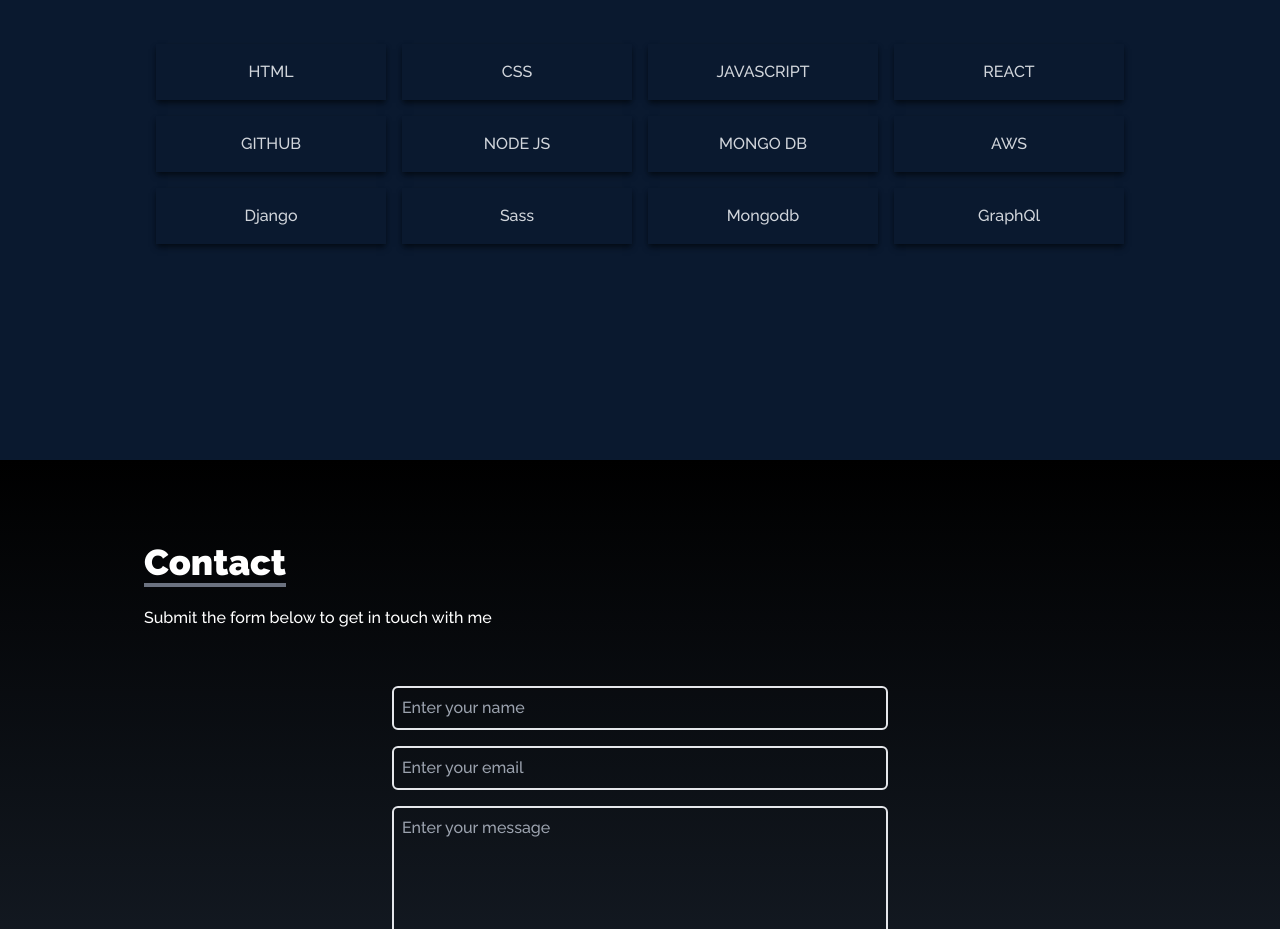
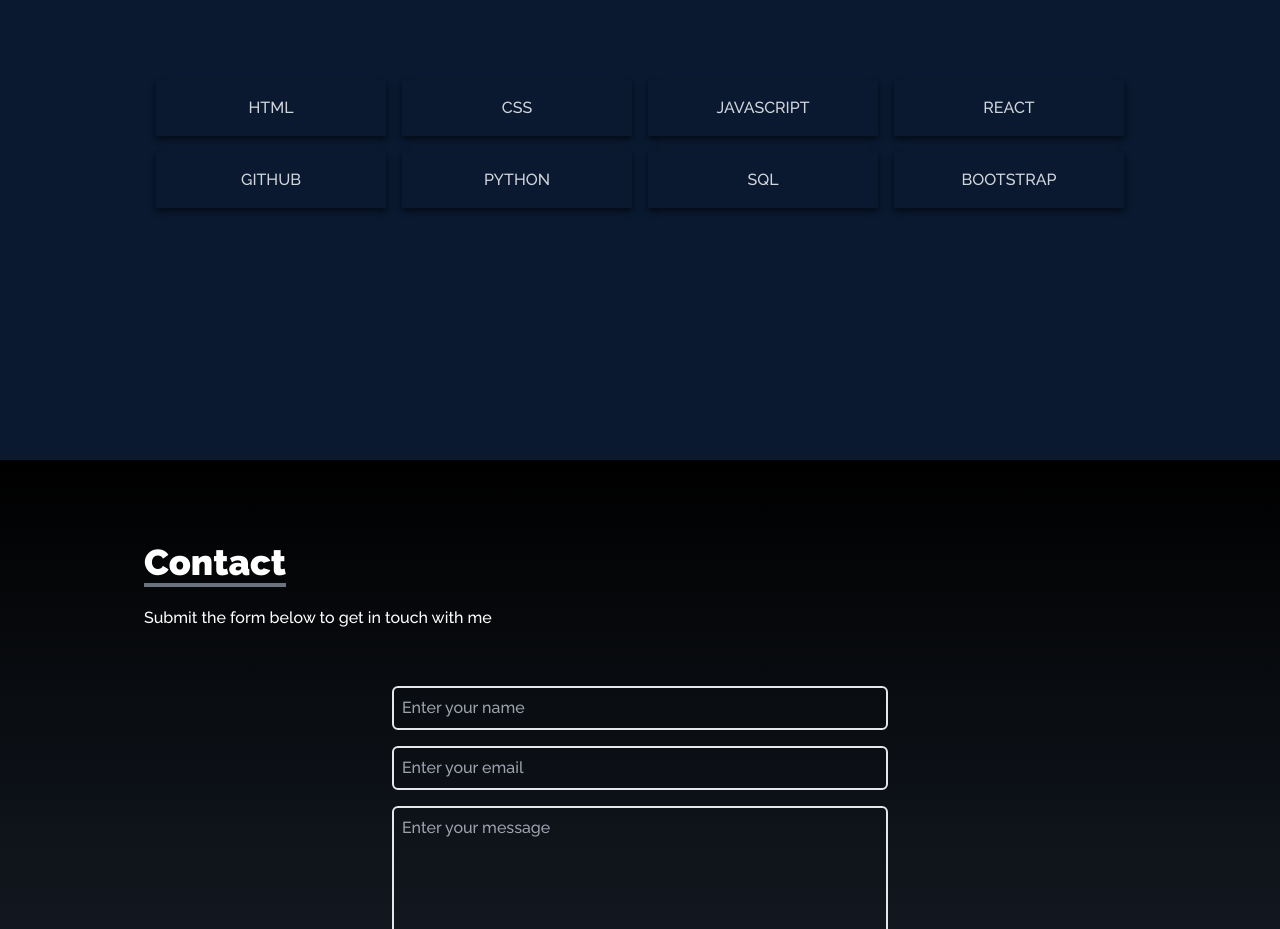
Before and after one commit to vaibhav-hundekar/React-Portfolio, a React (Create React App) app: page / in a window 1280 px wide. Shown: the part 1940-2869 px from the top of the page. Built offline with nearby package versions, Linux system fonts and the light colour scheme.

Commit message:
Update Portfolio.jsx

```diff
--- a/src/Components/Portfolio.jsx
+++ b/src/Components/Portfolio.jsx
@@ -27,25 +27,13 @@
                   <p className='my-4'>GITHUB</p>
               </div>
               <div className='shadow-md shadow-[#040c16] hover:scale-110 duration-500'>
-                  <p className='my-4'>NODE JS</p>
+                  <p className='my-4'>PYTHON</p>
               </div>
               <div className='shadow-md shadow-[#040c16] hover:scale-110 duration-500'>
-                  <p className='my-4'>MONGO DB</p>
+                  <p className='my-4'>SQL</p>
               </div>
               <div className='shadow-md shadow-[#040c16] hover:scale-110 duration-500'>
-                  <p className='my-4'>AWS</p>
-              </div>
-              <div className='shadow-md shadow-[#040c16] hover:scale-110 duration-500'>
-                  <p className='my-4'>Django</p>
-              </div>
-              <div className='shadow-md shadow-[#040c16] hover:scale-110 duration-500'>
-                  <p className='my-4'>Sass</p>
-              </div>
-              <div className='shadow-md shadow-[#040c16] hover:scale-110 duration-500'>
-                  <p className='my-4'>Mongodb</p>
-              </div>
-              <div className='shadow-md shadow-[#040c16] hover:scale-110 duration-500'>
-                  <p className='my-4'>GraphQl</p>
+                  <p className='my-4'>BOOTSTRAP</p>
               </div>
           </div>
       </div>
```
